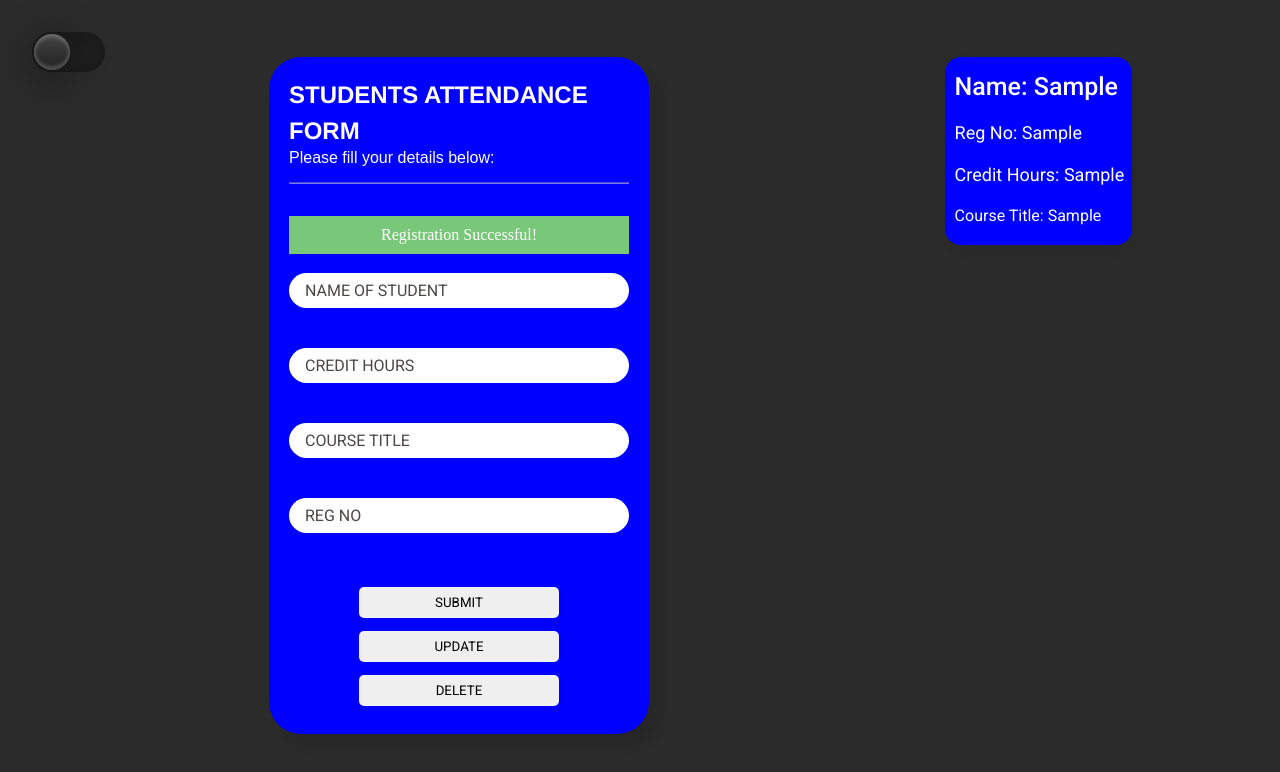
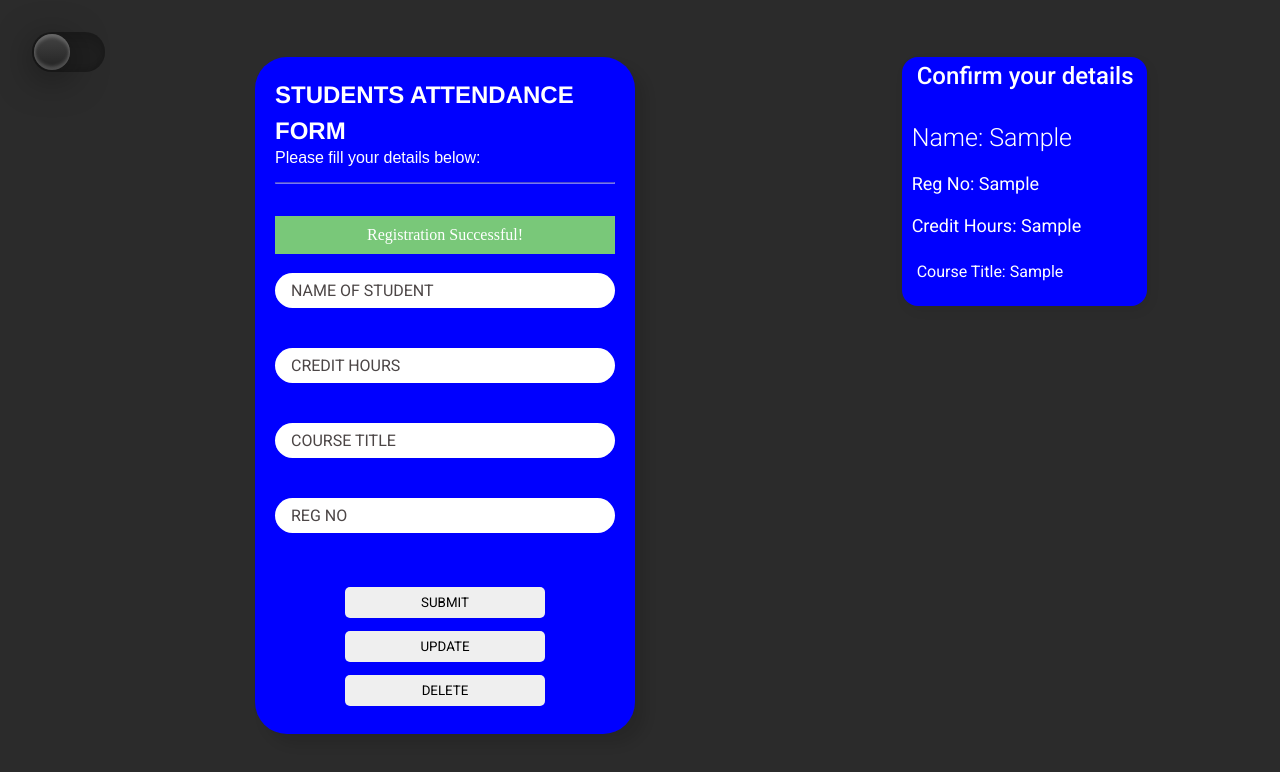
Before and after one commit to Melford-D/form-design-for-schools, a plain HTML site: page index.html in a window 1280 px wide. Both pictures are taken after typing "Sample", "Sample", "Sample", "Sample" into the empty fields and a click on the button "SUBMIT". Drawn offline with nearby package versions, Linux system fonts and the light colour scheme; no server answers.

Commit message:
added confirmation message

```diff
--- a/JS/app.js
+++ b/JS/app.js
@@ -47,8 +47,6 @@
       userSection.append(userElementH3);
   }
 
-  var messageRef = firebase.database().ref('student/'+rollV);
-
 // Submit Form Data
     document.getElementById('contactForm').addEventListener('submit', submitForm)
 
@@ -74,7 +72,6 @@
       setTimeout(() => {
         document.querySelector('.serverResponse').style.display = 'none';
       }, 10000);
-
       document.getElementById('contactForm').reset();
   }
 
@@ -95,27 +92,3 @@
       rollV = document.getElementById("rollbox").value;
       if(rollV) return messageRef.remove();
   }
-
-
-
-
-
-
-
-
-
-
-
-
-  // Retrieve User Data
-  // document.getElementById('contactForm').addEventListener('select', selectData);
-
-  // function selectData(e){
-  //     e.preventDefault();
-  //     Ready();
-  //         messageRef.on('value', function(snapshot){
-  //         document.getElementById('namebox').value = snapshot.val().NameOfStudent;
-  //         document.getElementById('secbox').value = snapshot.val().Section;
-  //         document.getElementById('genbox').value = snapshot.val().Gender;
-  //     });
-  // }
--- a/css/style.css
+++ b/css/style.css
@@ -31,6 +31,12 @@ body{
     --color-7: #ff0000;
     --color-8: #202124;
     --color-9: #fdfdfd ;
+}
+h3{
+    font-family: 'Roboto', sans-serif;
+    font-weight: 500;
+    font-size: 1.5rem;
+    padding: 5px;
 }
 /* mobile view */
 @media (max-width: 599px){
@@ -498,7 +504,7 @@ body{
         .name {
             font-family: 'Roboto', sans-serif;
             font-size: 25px;
-            font-weight: 500;
+            font-weight: 300;
             padding-bottom: 8px;
             padding-top: 15px;
         }
--- a/index.html
+++ b/index.html
@@ -12,7 +12,6 @@
     <div id="toggle">
         <i class="indicator"></i>
     </div>
-
     <div class="container">
         <main class="animate__animated animate__bounceInLeft">
                 <section class="mainHeader">
@@ -47,6 +46,7 @@
                 </form>
             </main>
         <footer class="serverResponse">
+            <div><h3>Confirm your details</h3></div>
             <div id="name" class="clearDiv"></div>
             <div id="studentReg" class="clearDiv"></div>
             <div id="courseHours" class="clearDiv"></div>
```
